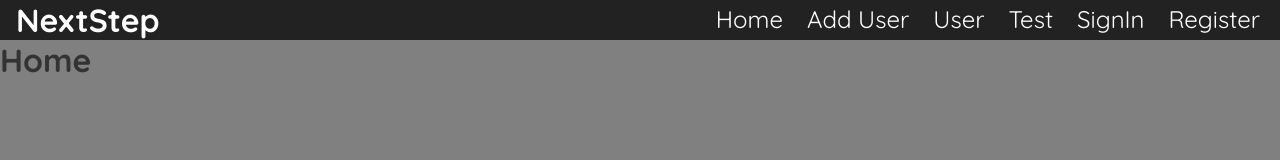
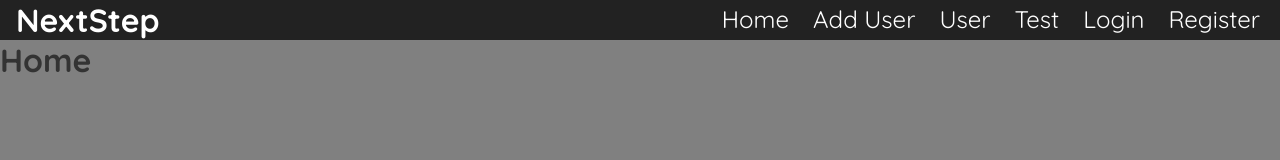
Before and after one commit to NextStepNZ/Development, a React (Create React App) app in the folder client/: page / in a window 1280 px wide. Shown: the top 160 px of the page. Built offline with nearby package versions, Linux system fonts and the light colour scheme.

Commit message:
Update Navbar.js

```diff
--- a/client/src/components/Navbar.js
+++ b/client/src/components/Navbar.js
@@ -21,7 +21,7 @@ const Navbar = () => {
                         <Link to="/Test">Test</Link>
                     </li>
                     <li>
-                        <Link to="/signin">SignIn</Link>
+                        <Link to="/login">Login</Link>
                     </li>
                     <li>
                         <Link to="/register">Register</Link>
```
